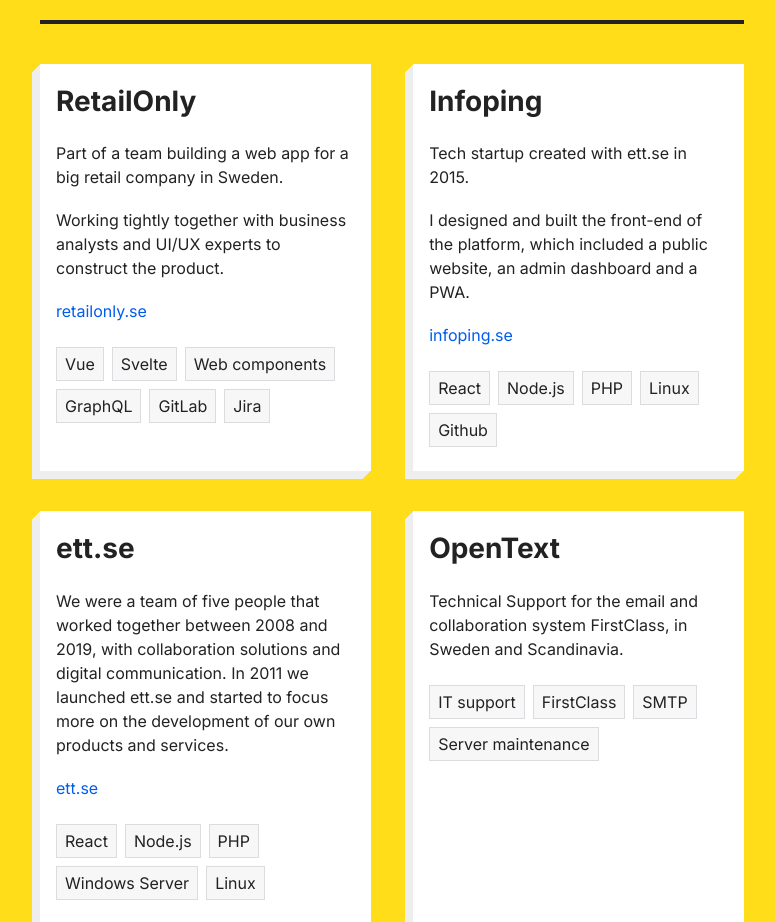
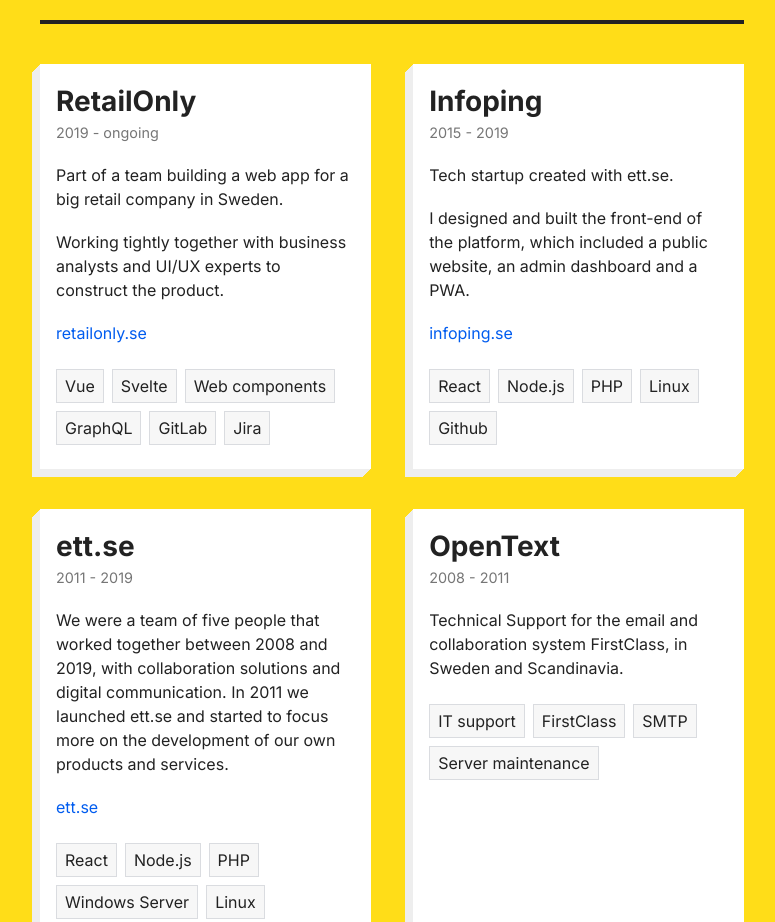
Before and after one commit to joeldrake/di-next, a Next.js app: page / in a window 1280 px wide. Shown: the part 1520-2442 px from the top of the page, without its empty margins (248-1023 px from the left). Built offline with nearby package versions, Linux system fonts and the light colour scheme.

Commit message:
Timestamps

```diff
--- a/components/presentation/Work.tsx
+++ b/components/presentation/Work.tsx
@@ -15,6 +15,7 @@
         <div className={styles.Work__boxes + ' animateUnderline'}>
           <div className={styles.Work__box + ' invisibleSideScrolling'}>
             <h3>RetailOnly</h3>
+            <div className={styles.Work__time}>2019 - ongoing</div>
             <p>Part of a team building a web app for a big retail company in Sweden.</p>
             <p>
               Working tightly together with business analysts and UI/UX experts to construct the
@@ -34,7 +35,8 @@
           </div>
           <div className={styles.Work__box + ' invisibleSideScrolling'}>
             <h3>Infoping</h3>
-            <p>Tech startup created with ett.se in 2015.</p>
+            <div className={styles.Work__time}>2015 - 2019</div>
+            <p>Tech startup created with ett.se.</p>
             <p>
               I designed and built the front-end of the platform, which included a public website,
               an admin dashboard and a PWA.
@@ -52,6 +54,7 @@
           </div>
           <div className={styles.Work__box + ' invisibleSideScrolling'}>
             <h3>ett.se</h3>
+            <div className={styles.Work__time}>2011 - 2019</div>
             <p>
               We were a team of five people that worked together between 2008 and 2019, with
               collaboration solutions and digital communication. In 2011 we launched ett.se and
@@ -70,6 +73,7 @@
           </div>
           <div className={styles.Work__box + ' invisibleSideScrolling'}>
             <h3>OpenText</h3>
+            <div className={styles.Work__time}>2008 - 2011</div>
             <p>
               Technical Support for the email and collaboration system FirstClass, in Sweden and
               Scandinavia.
--- a/styles/Work.module.css
+++ b/styles/Work.module.css
@@ -39,6 +39,11 @@
   margin: 0;
 }
 
+.Work__time {
+  color: var(--color-text-subtle);
+  font-size: 0.9rem;
+}
+
 .Work__tags {
   margin-top: 1.5rem;
 }
--- a/styles/colors.css
+++ b/styles/colors.css
@@ -1,5 +1,6 @@
 :root {
   --color-text-primary: #222;
+  --color-text-subtle: #767676;
   --color-background-primary: #fff;
   --color-background-secondary: #e7e3da;
   --color-grey: #eee;
```
